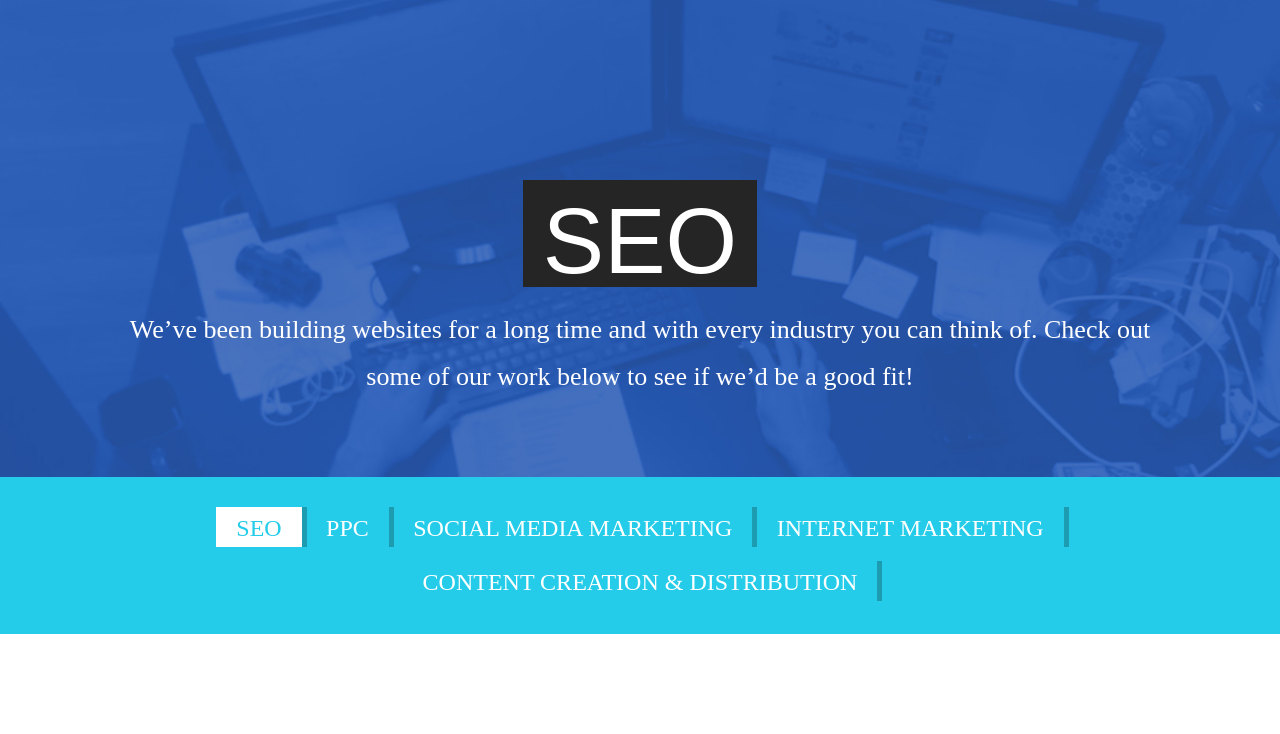
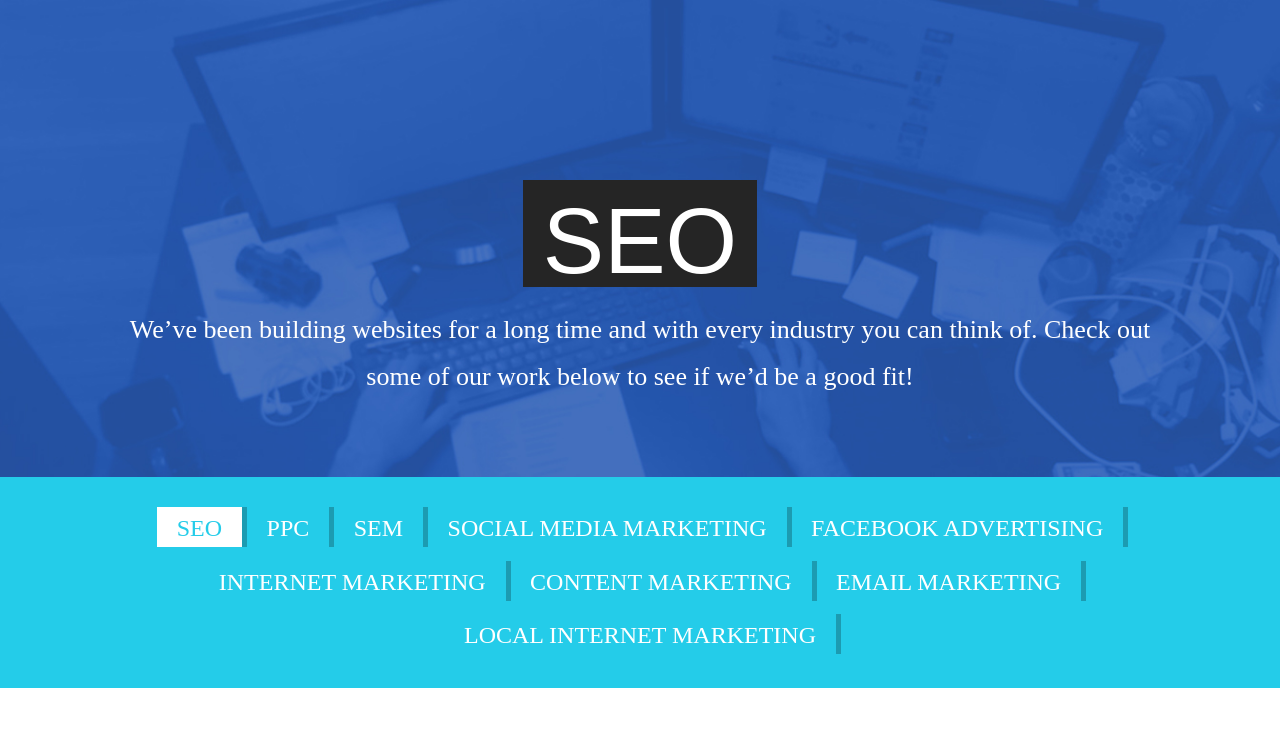
Before and after one commit to danklingjr/webtekcc, a PHP site: page /service-marketing.html in a window 1280 px wide. Shown: the top 734 px of the page. Run offline with PHP 8.4, Linux system fonts and the light colour scheme; some libraries are stand-ins or nearby versions.

Commit message:
service pages

```diff
--- a/sass/main.scss
+++ b/sass/main.scss
@@ -222,12 +222,27 @@ nav[role=navigation]{
 }
 .service--design .service__sub a{
 	background-color: $altColor1;
+	@include prefix(transition, 0.2s ease-in-out);
+}
+.service--design .service__sub a:hover,
+.service--design .service__sub a:focus{
+	background-color: darken($altColor1, 10);
 }
 .service--development .service__sub a{
 	background-color: $tertiaryColor;
+	@include prefix(transition, 0.2s ease-in-out);
+}
+.service--development .service__sub a:hover,
+.service--development .service__sub a:focus{
+	background-color: darken($tertiaryColor, 10);
 }
 .service--marketing .service__sub a{
 	background-color: $altColor2;
+	@include prefix(transition, 0.2s ease-in-out);
+}
+.service--marketing .service__sub a:hover,
+.service--marketing .service__sub a:focus{
+	background-color: darken($altColor2, 10);
 }
 
 
--- a/service-dev.html
+++ b/service-dev.html
@@ -52,6 +52,7 @@
         <div class="service__links--development">
             <a href="" class="selected">Ecommerce</a>
             <a href="">Content Management Systems</a>
+            <a href="">Wordpress Development</a>
             <a href="">Blog Development</a>
         </div>
 
@@ -67,7 +68,7 @@
                     <p>WebTek can analyze your website analytics to determine devices being used and percentages of overall traffic to better consult and recommend how to approach your mobile strategy and determine if responsive web design is right for you.</p>
                 </div>
                 <aside class="service__single--sidebar grid-2">
-
+                    <a href="" class="button">Request A Quote</a>
                 </aside>
             </div>
         </div>
--- a/service-marketing.html
+++ b/service-marketing.html
@@ -52,9 +52,13 @@
         <div class="service__links--marketing">
             <a href="" class="selected">SEO</a>
             <a href="">PPC</a>
+            <a href="">SEM</a>
             <a href="">Social Media Marketing</a>
+            <a href="">Facebook Advertising</a>
             <a href="">Internet Marketing</a>
-            <a href="">Content Creation &amp; Distribution</a>
+            <a href="">Content Marketing</a>
+            <a href="">Email Marketing</a>
+            <a href="">Local Internet Marketing</a>
         </div>
 
         <div class="content__service group">
--- a/service-web.html
+++ b/service-web.html
@@ -51,9 +51,8 @@
 
         <div class="service__links--web">
             <a href="" class="selected">Responsive Design</a>
-            <a href="">Mobile Sites</a>
-            <a href="">Accessibility</a>
-            <a href="">User Experience</a>
+            <a href="">Mobile Websites</a>
+            <a href="">Redesign</a>
             <a href="">Email Templates</a>
         </div>
 
```
Also changed, not shown: css/main.css (+27 -3 lines).
